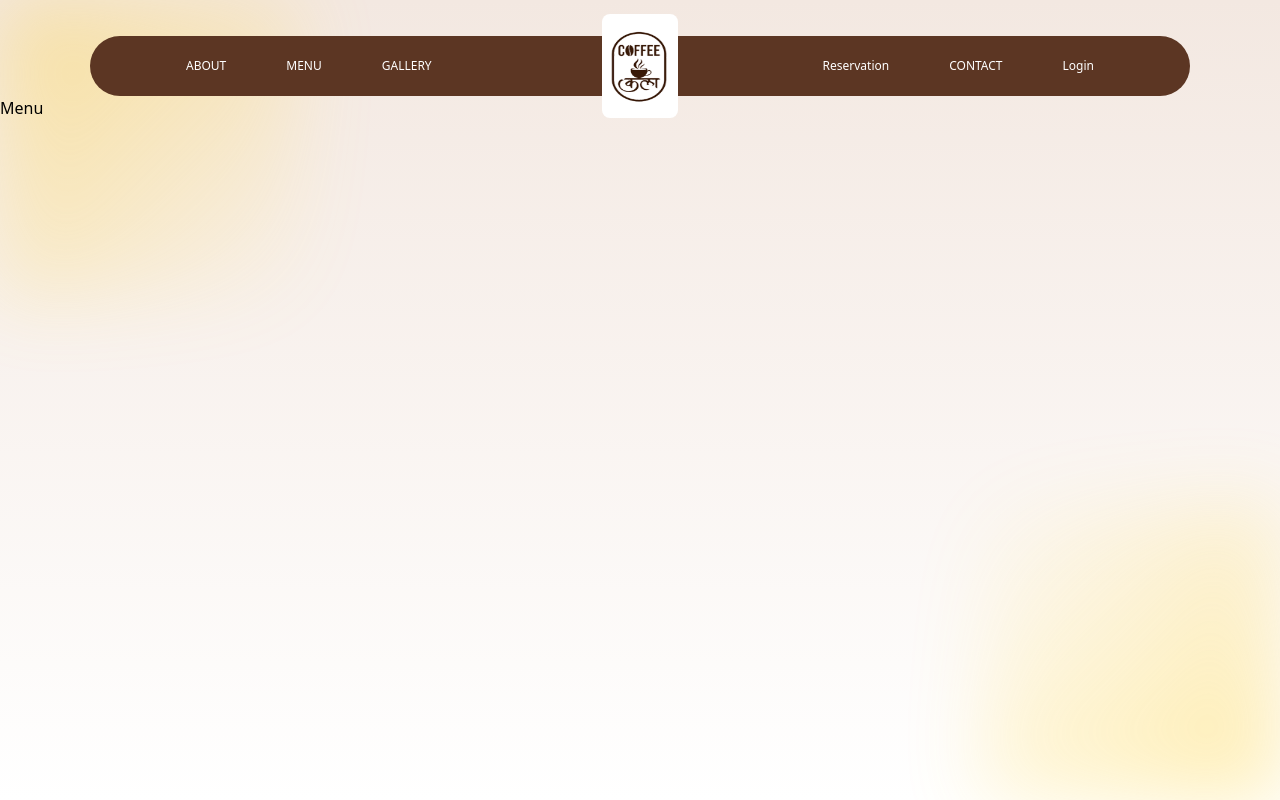
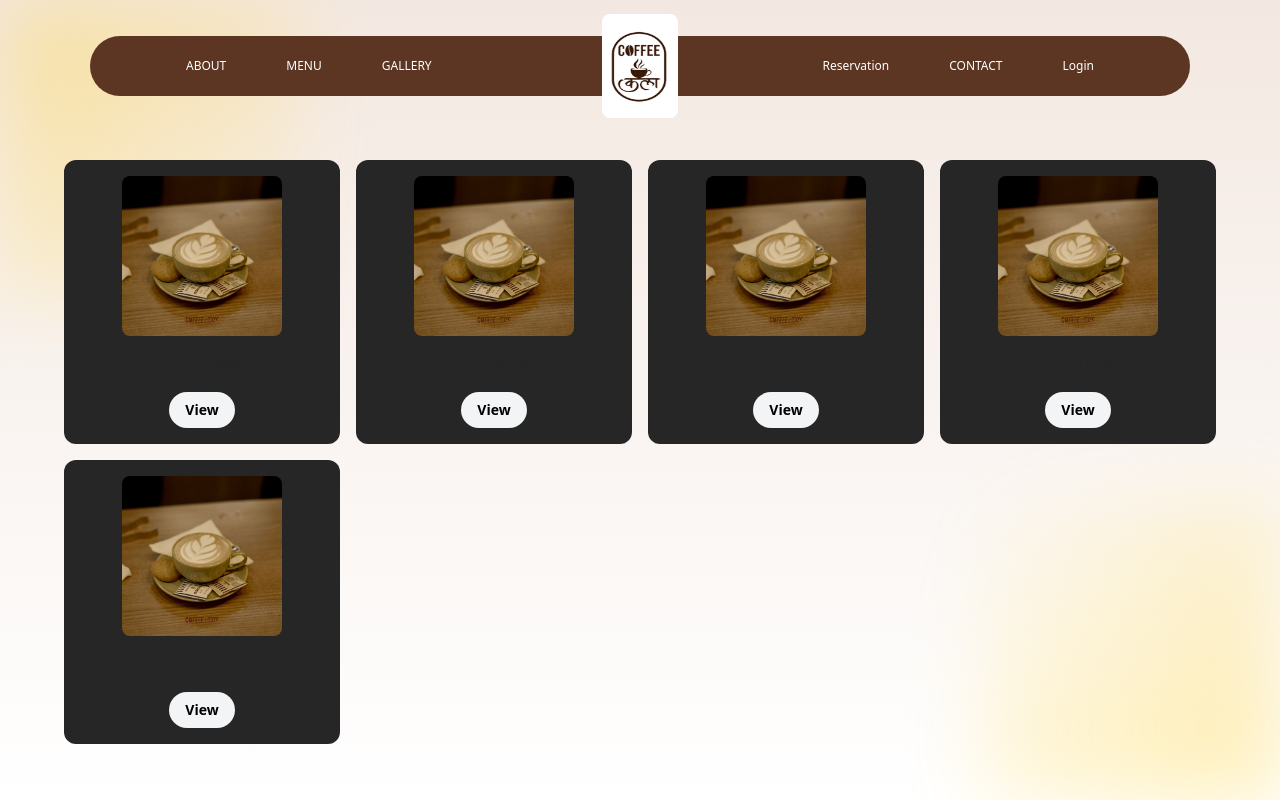
Before and after one commit to LakshyaPrd/coffeekala, a React (Vite) app in the folder frontend/: page /menu in a window 1280 px wide. Built offline with nearby package versions, Linux system fonts and the light colour scheme.

Commit message:
menu completed

```diff
--- a/frontend/src/components/Menu.jsx
+++ b/frontend/src/components/Menu.jsx
@@ -1,9 +1,14 @@
-import React from 'react'
+import React from "react";
+import ExpandableCardDemo from "../ui/ExpandableCardDemo";
+import cards from "../data/Cards.jsx";
 
 const Menu = () => {
   return (
-    <div>Menu</div>
-  )
-}
+    <div className="mt-12">
 
-export default Menu
+      <ExpandableCardDemo cards={cards} />
+    </div>
+  );
+};
+
+export default Menu;
--- /dev/null
+++ b/frontend/src/data/Cards.jsx
@@ -0,0 +1,88 @@
+import img from "../assets/cappu.png"; // Replace with your actual image
+
+const Cards = [
+  {
+    title: "Hot Brews",
+    src: img,
+    ctaText: "View",
+    content: () => (
+      <ul className="list-disc list-inside">
+        <li>Espresso</li>
+        <li>Americano</li>
+        <li>Flat White</li>
+        <li>Cappuccino</li>
+        <li>Mocchiato</li>
+        <li>Café Latte</li>
+        <li>Cafe Mocha</li>
+        <li>Affogato</li>
+        <li>Cappuccino Grande</li>
+      </ul>
+    ),
+  },
+  {
+    title: "Cold Brews",
+    src: img,
+    ctaText: "View",
+    content: () => (
+      <ul className="list-disc list-inside">
+        <li>Iced Americano</li>
+        <li>Classic Frappe (Cold Coffee)</li>
+        <li>Iced Cold Coffee</li>
+        <li>Iced Café Latte</li>
+        <li>Iced Mocha</li>
+        <li>Iced Caramel Latte</li>
+        <li>Pink Lavender Latte</li>
+        <li>Caramel Popcorn Iced Latte</li>
+        <li>Tiramisu Frappe</li>
+      </ul>
+    ),
+  },
+  {
+    title: "Hot Chocolate",
+    src: img,
+    ctaText: "View",
+    content: () => (
+      <ul className="list-disc list-inside">
+        <li>Classic Hot Cocoa</li>
+        <li>Hazelnut Hot Chocolate</li>
+        <li>Coconut Hot Chocolate</li>
+        <li>Hot Nutella</li>
+      </ul>
+    ),
+  },
+  {
+    title: "Manual Brews",
+    src: img,
+    ctaText: "View",
+    content: () => (
+      <ul className="list-disc list-inside">
+        <li>V-60 Pour Over</li>
+        <li>Vietnamese Drip</li>
+        <li>Aero Press</li>
+        <li>French Press</li>
+      </ul>
+    ),
+  },
+  {
+    title: "Shakes",
+    src: img,
+    ctaText: "View",
+    content: () => (
+      <ul className="list-disc list-inside">
+        <li>Strawberry</li>
+        <li>Bubblegum</li>
+        <li>Butterscotch</li>
+        <li>Caramel Banana</li>
+        <li>KitKat / Oreo Shake</li>
+        <li>Mango Berry Shake</li>
+        <li>Nutella Shake</li>
+        <li>Brownie Shake</li>
+        <li>Biscoff Shake</li>
+        <li>Oreo Mango Shake</li>
+      </ul>
+    ),
+  },
+  // Add more categories as needed
+];
+
+export default Cards;
--- /dev/null
+++ b/frontend/src/hooks/useOutsideClick.js
@@ -0,0 +1,20 @@
+import { useEffect } from "react";
+
+export const useOutsideClick = (ref, callback) => {
+  useEffect(() => {
+    const listener = (event) => {
+      if (!ref.current || ref.current.contains(event.target)) {
+        return;
+      }
+      callback(event);
+    };
+
+    document.addEventListener("mousedown", listener);
+    document.addEventListener("touchstart", listener);
+
+    return () => {
+      document.removeEventListener("mousedown", listener);
+      document.removeEventListener("touchstart", listener);
+    };
+  }, [ref, callback]);
+};
--- /dev/null
+++ b/frontend/src/ui/ExpandableCardDemo.jsx
@@ -0,0 +1,142 @@
+"use client";
+import React, { useEffect, useId, useRef, useState } from "react";
+import { AnimatePresence, motion } from "framer-motion";
+import { useOutsideClick } from "../hooks/useOutsideClick";
+import { cn } from "../utils/cn";
+import cards from "../data/Cards.jsx"; // Import the cards array
+
+export function ExpandableCardDemo() {
+  const [active, setActive] = useState(null); // Track the active card
+  const ref = useRef(null); // Ref for detecting outside clicks
+  const id = useId(); // Unique ID for animations
+
+  // Close the detailed view when clicking outside
+  useOutsideClick(ref, () => setActive(null));
+
+  // Close the detailed view when pressing the Escape key
+  useEffect(() => {
+    function onKeyDown(event) {
+      if (event.key === "Escape") {
+        setActive(null);
+      }
+    }
+
+    window.addEventListener("keydown", onKeyDown);
+    return () => window.removeEventListener("keydown", onKeyDown);
+  }, []);
+
+  return (
+    <>
+      {/* Overlay for the expanded card */}
+      <AnimatePresence>
+        {active && (
+          <motion.div
+            initial={{ opacity: 0 }}
+            animate={{ opacity: 1 }}
+            exit={{ opacity: 0 }}
+            className="fixed inset-0 bg-black/20 h-full w-full z-10"
+          />
+        )}
+      </AnimatePresence>
+
+      {/* Expanded card view */}
+      <AnimatePresence>
+        {active && (
+          <div className="fixed inset-0 grid place-items-center z-[100] p-4"> {/* Add padding for mobile */}
+            <motion.div
+              layoutId={`card-${active.title}-${id}`}
+              ref={ref}
+              className="w-full max-w-[500px] h-[60vh] md:h-fit md:max-h-[90%] flex flex-col bg-white dark:bg-neutral-900 sm:rounded-3xl overflow-hidden p-6"
+            >
+              {/* Card content without the image */}
+              <div>
+                <motion.h3
+                  layoutId={`title-${active.title}-${id}`}
+                  className="font-bold text-neutral-700 dark:text-neutral-200"
+                >
+                  {active.title}
+                </motion.h3>
+              </div>
+
+              {/* Render the content function */}
+              <div className="pt-4 relative flex-1 overflow-y-auto"> {/* Allow scrolling */}
+                <motion.div
+                  layout
+                  initial={{ opacity: 0 }}
+                  animate={{ opacity: 1 }}
+                  exit={{ opacity: 0 }}
+                  className="text-neutral-600 text-xs md:text-sm lg:text-base flex flex-col items-start gap-4 dark:text-neutral-400"
+                >
+                  {typeof active.content === "function"
+                    ? active.content() // This will render the content in a column
+                    : active.content}
+                </motion.div>
+              </div>
+
+              {/* Close button */}
+              <motion.button
+                layout
+                initial={{ opacity: 0 }}
+                animate={{ opacity: 1 }}
+                exit={{ opacity: 0 }}
+                className="px-4 py-2 text-sm rounded-full font-bold bg-red-500 text-white mt-4"
+                onClick={() => setActive(null)}
+              >
+                Close
+              </motion.button>
+            </motion.div>
+          </div>
+        )}
+      </AnimatePresence>
+
+      {/* List of cards */}
+      <div className="flex justify-center p-4">
+        <ul className="grid grid-cols-1 sm:grid-cols-2 md:grid-cols-3 lg:grid-cols-4 gap-4 max-w-6xl w-full">
+          {cards.map((card, index) => (
+            <motion.div
+              layoutId={`card-${card.title}-${id}`}
+              key={`card-${card.title}-${id}`}
+              onClick={() => setActive(card)} // Set the active card on click
+              className={cn(
+                "flex-shrink-0 w-full p-4 flex flex-col justify-between items-center bg-neutral-800 rounded-xl cursor-pointer",
+                active === card && "bg-blue-100"
+              )}
+            >
+              <div className="flex flex-col items-center gap-4">
+                <motion.div layoutId={`img-${card.title}-${id}`}>
+                  <img
+                    width={100}
+                    height={100}
+                    src={card.src}
+                    alt={card.title}
+                    className="h-40 w-40 rounded-lg object-cover object-top"
+                  />
+                </motion.div>
+                <div className="text-center">
+                  <motion.h3
+                    layoutId={`title-${card.title}-${id}`}
+                    className="font-medium text-neutral-800 dark:text-neutral-200"
+                  >
+                    {card.title}
+                  </motion.h3>
+                </div>
+              </div>
+              <motion.button
+                layoutId={`button-${card.title}-${id}`}
+                className="px-4 py-2 text-sm rounded-full font-bold bg-gray-100 hover:bg-green-500 hover:text-white text-black mt-4"
+                onClick={(e) => {
+                  e.stopPropagation(); // Prevent the card click event from firing
+                  setActive(card); // Set the active card
+                }}
+              >
+                {card.ctaText}
+              </motion.button>
+            </motion.div>
+          ))}
+        </ul>
+      </div>
+    </>
+  );
+}
+
+export default ExpandableCardDemo;
--- /dev/null
+++ b/frontend/src/utils/cn.js
@@ -0,0 +1,6 @@
+import { clsx } from "clsx";
+import { twMerge } from "tailwind-merge";
+
+export function cn(...inputs) {
+  return twMerge(clsx(inputs));
+}
```
